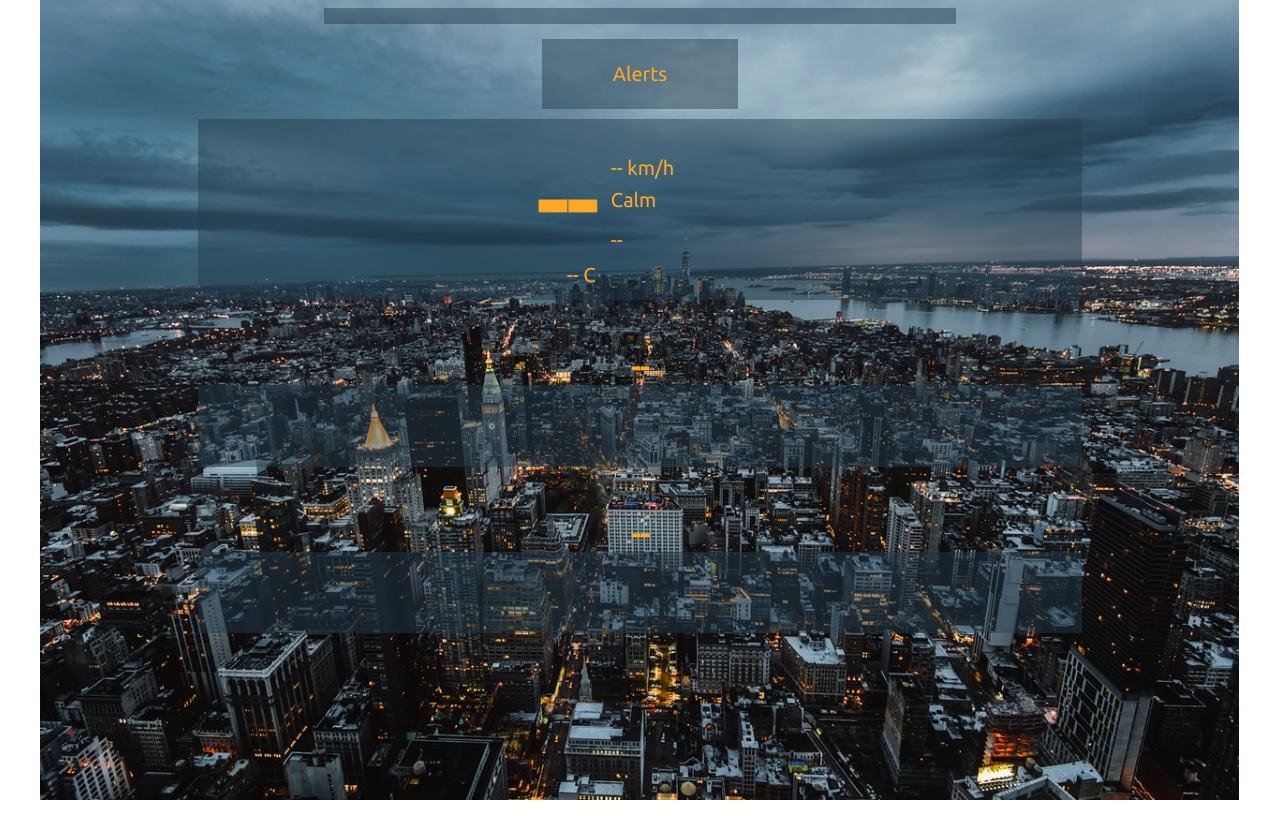
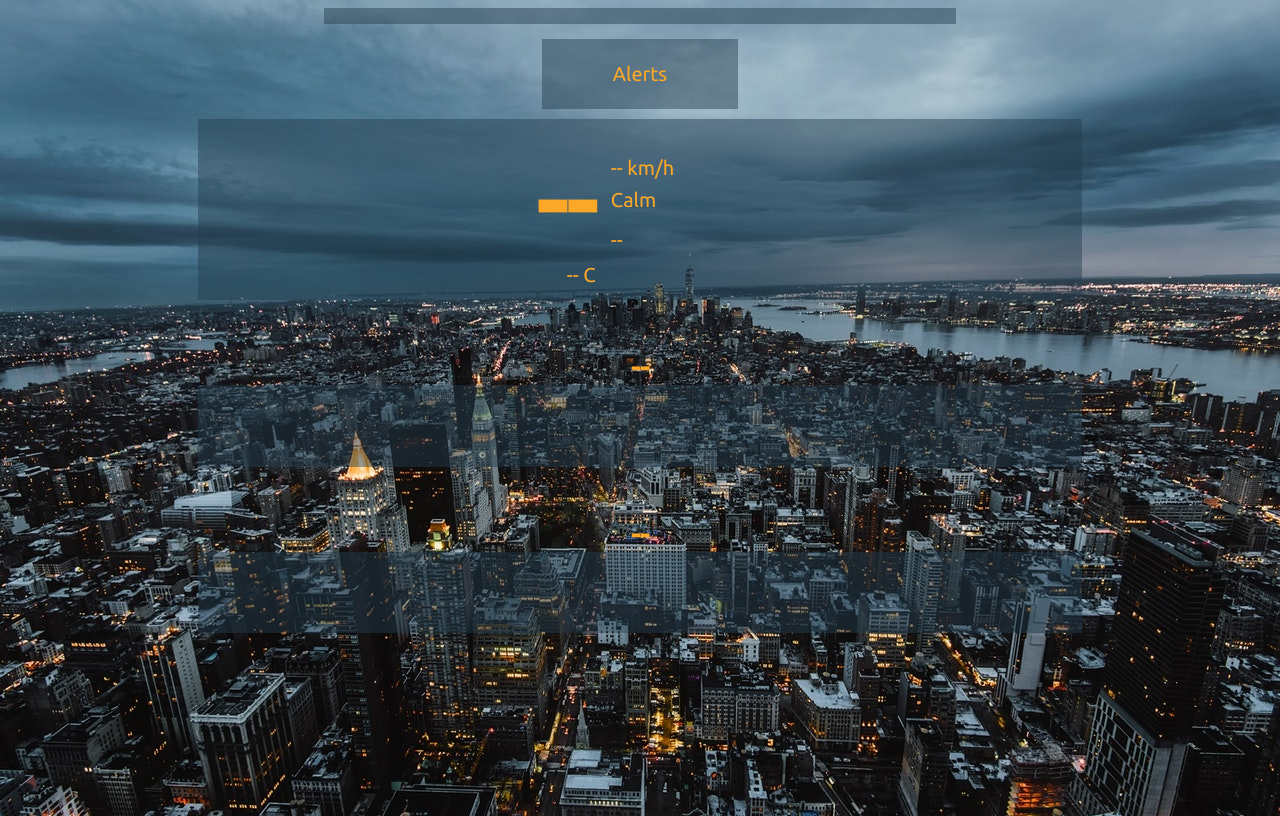
Before and after one commit to hongdemian/MinWeather, a plain HTML site: page index.html in a window 1280 px wide. Drawn offline with nearby package versions, Linux system fonts and the light colour scheme.

Commit message:
change of access key

```diff
--- a/Requests.js
+++ b/Requests.js
@@ -1,7 +1,7 @@
 let airQual, currentConditions, forecast = {}, weatherAlert, lightningAlert, airQualForecast, airQualTypes = [];
 // console.log("api " + api);
 const CLIENT_ID = "V0EhyX4bGWXDkmJunrbk0";
-const CLIENT_SECRET = "Rn1IRr4nYoNgefL7Y5YZQqX2mPEi4iKIAIlGeOTZ";
+const CLIENT_SECRET = "EAXn7J5gMp0FGXOCjmUuYRI1ZheSmvnHThl9spAd";
 let request_location = "t2m2m2";
 const locOptions = {
 	enableHighAccuracy: false,
--- a/styles.css
+++ b/styles.css
@@ -4,10 +4,10 @@
     color: #FBA728;
 }
 body {
-    height: 100%;
+    height: 100vh;
     background-image: url('./resources/pexels-photo-417192.jpeg');
-    background-size: auto 100%;
-    background-position: center center;
+    background-size: cover;
+    background-position: top;
     background-attachment: fixed;
     background-repeat: no-repeat;
 }
```
